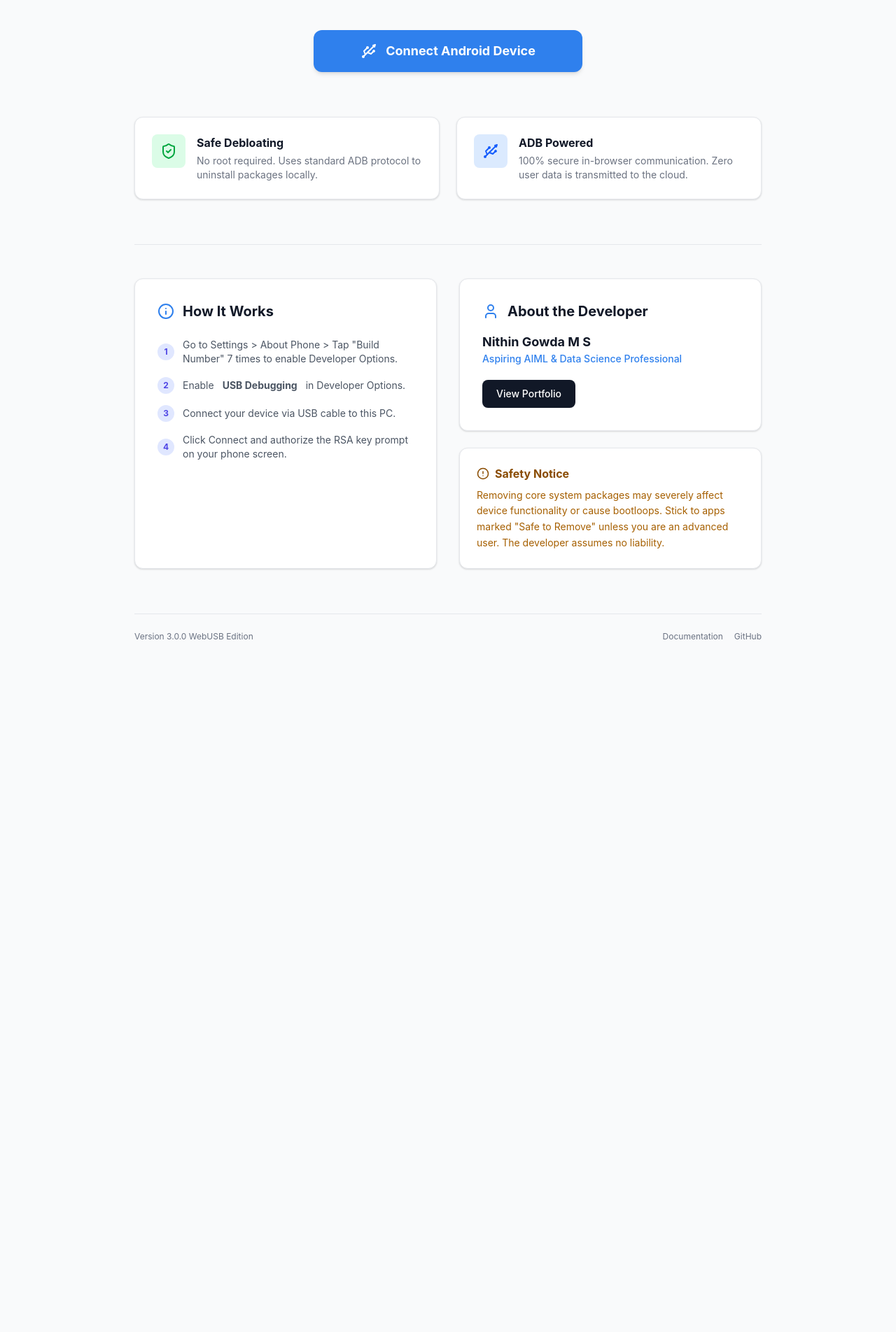
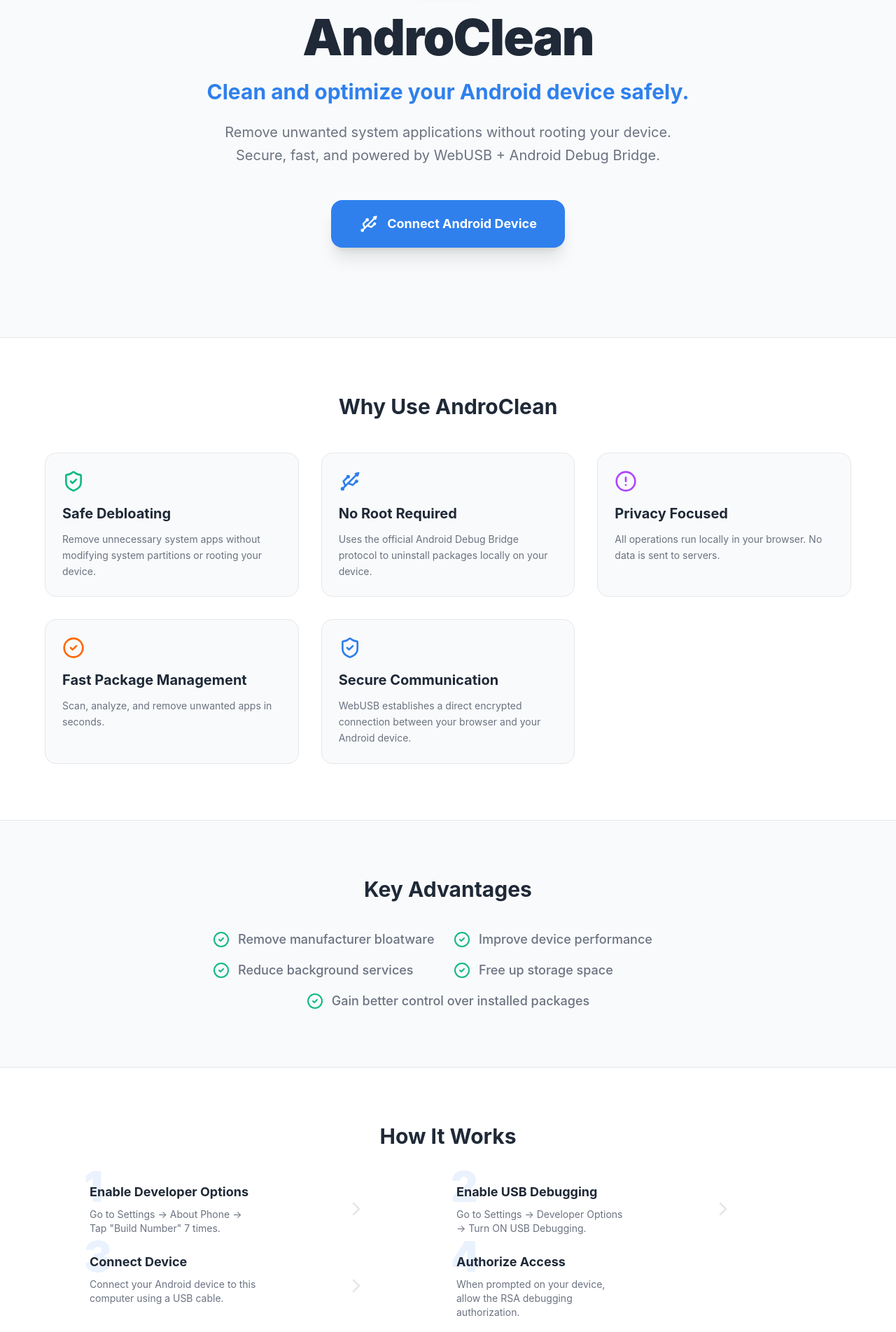
Before and after one commit to nithingowda381/androclean-app-debloater-, a React (Vite) app: page / in a window 1280 px wide. Shown: the part 336-2240 px from the top of the page at 70% size. Before the commit the page ends 1326 px from the top, so only its background shows below. Built offline with nearby package versions, Linux system fonts and the light colour scheme; what @yume-chan/adb-credential-web would draw is missing.

Commit message:
first commit

```diff
--- a/src/components/WelcomeScreen.tsx
+++ b/src/components/WelcomeScreen.tsx
@@ -1,4 +1,4 @@
-import { Usb, ShieldCheck, AlertCircle, Info, User } from 'lucide-react';
+import { Usb, ShieldCheck, AlertCircle, Info, User, CheckCircle2, ChevronRight, Github, BookOpen, HeartHandshake } from 'lucide-react';
 
 interface WelcomeScreenProps {
     onConnect: () => void;
@@ -8,134 +8,197 @@
 
 export function WelcomeScreen({ onConnect, connecting, error }: WelcomeScreenProps) {
     return (
-        <div className="min-h-screen bg-[var(--color-brand-background)] flex flex-col items-center p-6 md:p-12 relative overflow-x-hidden font-sans">
+        <div className="min-h-screen bg-[var(--color-brand-background)] flex flex-col font-sans text-[var(--color-brand-secondary)] overflow-x-hidden">
 
-            <div className="max-w-4xl w-full flex-1 flex flex-col relative z-10 pt-12">
+            {/* Navigation Bar */}
+            <nav className="w-full bg-[var(--color-brand-surface)] border-b border-[var(--color-brand-border)] sticky top-0 z-50">
+                <div className="max-w-6xl mx-auto px-6 h-16 flex items-center justify-between">
+                    <div className="flex items-center gap-3">
+                        <img src="/logo.jpg" alt="AndroClean Logo" className="w-8 h-8 rounded" />
+                        <span className="font-bold text-lg">AndroClean</span>
+                    </div>
+                    <div className="hidden md:flex items-center gap-6 text-sm font-medium text-[var(--color-brand-muted)]">
+                        <a href="#" className="hover:text-[var(--color-brand-primary)] transition-colors">Home</a>
+                        <a href="https://github.com/nithingowda381/androclean-app-debloater-.git" target="_blank" rel="noopener noreferrer" className="hover:text-[var(--color-brand-primary)] transition-colors">Documentation</a>
+                        <a href="https://github.com/nithingowda381/" target="_blank" rel="noopener noreferrer" className="hover:text-[var(--color-brand-primary)] transition-colors">GitHub</a>
+                    </div>
+                </div>
+            </nav>
 
-                {/* Header Section */}
-                <div className="text-center mb-16 px-4">
-                    <div className="inline-flex items-center justify-center mb-6">
-                        <img src="/logo.jpg" alt="AndroClean Logo" className="w-24 h-24 object-contain rounded-2xl shadow-sm bg-white p-2" />
-                    </div>
-                    <h1 className="text-4xl md:text-5xl font-black mb-4 text-[#111827] tracking-tight">
-                        AndroClean
-                    </h1>
-                    <p className="text-[#6B7280] text-lg max-w-2xl mx-auto leading-relaxed">
-                        Remove unwanted system apps safely without rooting your Android device. Secure, fast, and driven by WebUSB technology.
+            <main className="flex-1 flex flex-col items-center">
+
+                {/* Hero Section */}
+                <section className="w-full max-w-4xl px-6 py-20 md:py-32 text-center flex flex-col items-center">
+                    <img src="/logo.jpg" alt="AndroClean Logo" className="w-32 h-32 rounded-3xl shadow-lg mb-8" />
+                    <h1 className="text-5xl md:text-7xl font-black mb-6 tracking-tight">AndroClean</h1>
+                    <h2 className="text-2xl md:text-3xl font-bold text-[var(--color-brand-primary)] mb-6">
+                        Clean and optimize your Android device safely.
+                    </h2>
+                    <p className="text-lg md:text-xl text-[var(--color-brand-muted)] max-w-2xl leading-relaxed mb-12">
+                        Remove unwanted system applications without rooting your device. Secure, fast, and powered by WebUSB + Android Debug Bridge.
                     </p>
 
-                    {error && (
-                        <div className="mt-8 bg-red-50 border border-red-200 text-red-700 p-4 rounded-xl flex items-center justify-center gap-3 w-full max-w-2xl mx-auto">
-                            <AlertCircle size={20} className="shrink-0" />
-                            <span className="text-sm font-medium">{error}</span>
-                        </div>
-                    )}
-
-                    <div className="mt-10 max-w-sm mx-auto">
                     <button
                         onClick={onConnect}
                         disabled={connecting}
-                            className="w-full bg-[#2F80ED] hover:bg-[#2563EB] text-white font-bold text-lg px-8 py-4 rounded-xl transition-all shadow-md hover:shadow-lg disabled:opacity-50 disabled:cursor-not-allowed flex items-center justify-center gap-3"
+                        className="bg-[var(--color-brand-primary)] hover:bg-blue-600 text-white font-bold text-lg px-10 py-5 rounded-2xl transition-all shadow-xl hover:shadow-2xl hover:-translate-y-1 disabled:opacity-50 disabled:cursor-not-allowed disabled:transform-none flex items-center gap-3"
                     >
                         {connecting ? (
-                                <>
-                                    <div className="w-5 h-5 border-2 border-white/30 border-t-white rounded-full animate-spin"></div>
-                                    Connecting...
-                                </>
+                            <><div className="w-6 h-6 border-3 border-white/30 border-t-white rounded-full animate-spin"></div> Connecting...</>
                         ) : (
-                                <>
-                                    <Usb size={24} />
-                                    Connect Android Device
-                                </>
+                            <><Usb size={28} /> Connect Android Device</>
                         )}
                     </button>
+                    {error && (
+                        <div className="mt-6 text-red-500 font-medium flex items-center gap-2 bg-red-500/10 px-4 py-2 rounded-lg">
+                            <AlertCircle size={18} /> {error}
                         </div>
+                    )}
+                </section>
+
+                {/* Why Use AndroClean */}
+                <section className="w-full bg-[var(--color-brand-surface)] border-y border-[var(--color-brand-border)] py-20 px-6">
+                    <div className="max-w-6xl mx-auto">
+                        <h2 className="text-3xl font-bold mb-12 text-center">Why Use AndroClean</h2>
+                        <div className="grid grid-cols-1 md:grid-cols-2 lg:grid-cols-3 gap-8">
+                            <div className="p-6 bg-[var(--color-brand-background)] rounded-2xl border border-[var(--color-brand-border)]">
+                                <ShieldCheck className="text-[var(--color-brand-success)] mb-4" size={32} />
+                                <h3 className="text-xl font-bold mb-3">Safe Debloating</h3>
+                                <p className="text-[var(--color-brand-muted)] text-sm leading-relaxed">Remove unnecessary system apps without modifying system partitions or rooting your device.</p>
                             </div>
-
-                {/* Features Grid */}
-                <div className="grid grid-cols-1 md:grid-cols-2 gap-6 mb-16">
-                    <div className="surface-panel p-6 flex items-start gap-4">
-                        <div className="bg-green-100 text-green-600 p-3 rounded-lg"><ShieldCheck size={24} /></div>
-                        <div>
-                            <h3 className="font-bold text-[#111827] mb-1">Safe Debloating</h3>
-                            <p className="text-sm text-[#6B7280]">No root required. Uses standard ADB protocol to uninstall packages locally.</p>
+                            <div className="p-6 bg-[var(--color-brand-background)] rounded-2xl border border-[var(--color-brand-border)]">
+                                <Usb className="text-[var(--color-brand-primary)] mb-4" size={32} />
+                                <h3 className="text-xl font-bold mb-3">No Root Required</h3>
+                                <p className="text-[var(--color-brand-muted)] text-sm leading-relaxed">Uses the official Android Debug Bridge protocol to uninstall packages locally on your device.</p>
                             </div>
+                            <div className="p-6 bg-[var(--color-brand-background)] rounded-2xl border border-[var(--color-brand-border)]">
+                                <AlertCircle className="text-purple-500 mb-4" size={32} />
+                                <h3 className="text-xl font-bold mb-3">Privacy Focused</h3>
+                                <p className="text-[var(--color-brand-muted)] text-sm leading-relaxed">All operations run locally in your browser. No data is sent to servers.</p>
                             </div>
-                    <div className="surface-panel p-6 flex items-start gap-4">
-                        <div className="bg-blue-100 text-blue-600 p-3 rounded-lg"><Usb size={24} /></div>
-                        <div>
-                            <h3 className="font-bold text-[#111827] mb-1">ADB Powered</h3>
-                            <p className="text-sm text-[#6B7280]">100% secure in-browser communication. Zero user data is transmitted to the cloud.</p>
+                            <div className="p-6 bg-[var(--color-brand-background)] rounded-2xl border border-[var(--color-brand-border)]">
+                                <CheckCircle2 className="text-orange-500 mb-4" size={32} />
+                                <h3 className="text-xl font-bold mb-3">Fast Package Management</h3>
+                                <p className="text-[var(--color-brand-muted)] text-sm leading-relaxed">Scan, analyze, and remove unwanted apps in seconds.</p>
+                            </div>
+                            <div className="p-6 bg-[var(--color-brand-background)] rounded-2xl border border-[var(--color-brand-border)]">
+                                <ShieldCheck className="text-[var(--color-brand-primary)] mb-4" size={32} />
+                                <h3 className="text-xl font-bold mb-3">Secure Communication</h3>
+                                <p className="text-[var(--color-brand-muted)] text-sm leading-relaxed">WebUSB establishes a direct encrypted connection between your browser and your Android device.</p>
                             </div>
                         </div>
                     </div>
+                </section>
 
-                {/* Info Sections */}
-                <div className="grid grid-cols-1 lg:grid-cols-2 gap-8 w-full border-t border-gray-200 pt-12 items-stretch">
+                {/* Key Advantages */}
+                <section className="w-full max-w-4xl mx-auto py-20 px-6">
+                    <h2 className="text-3xl font-bold mb-10 text-center">Key Advantages</h2>
+                    <ul className="grid grid-cols-1 sm:grid-cols-2 gap-4 max-w-2xl mx-auto text-lg font-medium text-[var(--color-brand-muted)]">
+                        <li className="flex items-center gap-3"><CheckCircle2 className="text-[var(--color-brand-success)]" size={24} /> Remove manufacturer bloatware</li>
+                        <li className="flex items-center gap-3"><CheckCircle2 className="text-[var(--color-brand-success)]" size={24} /> Improve device performance</li>
+                        <li className="flex items-center gap-3"><CheckCircle2 className="text-[var(--color-brand-success)]" size={24} /> Reduce background services</li>
+                        <li className="flex items-center gap-3"><CheckCircle2 className="text-[var(--color-brand-success)]" size={24} /> Free up storage space</li>
+                        <li className="flex items-center gap-3 sm:col-span-2 sm:mx-auto"><CheckCircle2 className="text-[var(--color-brand-success)]" size={24} /> Gain better control over installed packages</li>
+                    </ul>
+                </section>
 
-                    {/* How it Works */}
-                    <div className="surface-panel p-8">
-                        <div className="flex items-center gap-3 mb-6">
-                            <Info className="text-[#2F80ED]" size={24} />
-                            <h2 className="text-xl font-bold text-[#111827]">How It Works</h2>
+                {/* How It Works */}
+                <section className="w-full bg-[var(--color-brand-surface)] border-y border-[var(--color-brand-border)] py-20 px-6">
+                    <div className="max-w-5xl mx-auto">
+                        <h2 className="text-3xl font-bold mb-12 text-center">How It Works</h2>
+                        <div className="grid grid-cols-1 md:grid-cols-4 gap-6">
+                            <div className="relative">
+                                <div className="text-6xl font-black text-[var(--color-brand-primary)]/10 absolute -top-6 -left-2 z-0">1</div>
+                                <div className="relative z-10">
+                                    <h3 className="font-bold text-lg mb-2">Enable Developer Options</h3>
+                                    <p className="text-sm text-[var(--color-brand-muted)]">Go to Settings → About Phone → Tap "Build Number" 7 times.</p>
                                 </div>
-                        <ol className="space-y-4 text-sm text-[#4B5563]">
-                            <li className="flex gap-3 items-center">
-                                <span className="flex-shrink-0 w-6 h-6 rounded-full bg-[#E0E7FF] text-[#4F46E5] flex items-center justify-center font-bold text-xs">1</span>
-                                Go to Settings &gt; About Phone &gt; Tap "Build Number" 7 times to enable Developer Options.
+                            </div>
+                            <div className="hidden md:flex items-center justify-center text-[var(--color-brand-border)]"><ChevronRight size={32} /></div>
+
+                            <div className="relative">
+                                <div className="text-6xl font-black text-[var(--color-brand-primary)]/10 absolute -top-6 -left-2 z-0">2</div>
+                                <div className="relative z-10">
+                                    <h3 className="font-bold text-lg mb-2">Enable USB Debugging</h3>
+                                    <p className="text-sm text-[var(--color-brand-muted)]">Go to Settings → Developer Options → Turn ON USB Debugging.</p>
+                                </div>
+                            </div>
+                            <div className="hidden md:flex items-center justify-center text-[var(--color-brand-border)]"><ChevronRight size={32} /></div>
+
+                            <div className="relative">
+                                <div className="text-6xl font-black text-[var(--color-brand-primary)]/10 absolute -top-6 -left-2 z-0">3</div>
+                                <div className="relative z-10">
+                                    <h3 className="font-bold text-lg mb-2">Connect Device</h3>
+                                    <p className="text-sm text-[var(--color-brand-muted)]">Connect your Android device to this computer using a USB cable.</p>
+                                </div>
+                            </div>
+                            <div className="hidden md:flex items-center justify-center text-[var(--color-brand-border)]"><ChevronRight size={32} /></div>
+
+                            <div className="relative">
+                                <div className="text-6xl font-black text-[var(--color-brand-primary)]/10 absolute -top-6 -left-2 z-0">4</div>
+                                <div className="relative z-10">
+                                    <h3 className="font-bold text-lg mb-2">Authorize Access</h3>
+                                    <p className="text-sm text-[var(--color-brand-muted)]">When prompted on your device, allow the RSA debugging authorization.</p>
+                                </div>
+                            </div>
+                        </div>
+                    </div>
+                </section>
+
+                {/* Safety Information */}
+                <section className="w-full max-w-4xl mx-auto py-20 px-6">
+                    <div className="bg-orange-500/10 border border-orange-500/20 rounded-3xl p-8 md:p-12 text-center">
+                        <AlertCircle className="text-orange-500 w-16 h-16 mx-auto mb-6" />
+                        <h2 className="text-3xl font-bold mb-6 text-orange-600 dark:text-orange-400">Safety Information</h2>
+                        <ul className="space-y-4 text-orange-700 dark:text-orange-300 font-medium text-lg max-w-2xl mx-auto text-left">
+                            <li className="flex items-start gap-3">
+                                <AlertCircle className="shrink-0 mt-1" size={20} />
+                                <span>Removing certain system applications may affect device functionality.</span>
                             </li>
-                            <li className="flex gap-3 items-center">
-                                <span className="flex-shrink-0 w-6 h-6 rounded-full bg-[#E0E7FF] text-[#4F46E5] flex items-center justify-center font-bold text-xs">2</span>
-                                Enable <b>USB Debugging</b> in Developer Options.
+                            <li className="flex items-start gap-3">
+                                <AlertCircle className="shrink-0 mt-1" size={20} />
+                                <span>Only remove applications labeled "Safe to Remove" unless you fully understand the consequences.</span>
                             </li>
-                            <li className="flex gap-3 items-center">
-                                <span className="flex-shrink-0 w-6 h-6 rounded-full bg-[#E0E7FF] text-[#4F46E5] flex items-center justify-center font-bold text-xs">3</span>
-                                Connect your device via USB cable to this PC.
+                            <li className="flex items-start gap-3">
+                                <AlertCircle className="shrink-0 mt-1" size={20} />
+                                <span>Always review package details before uninstalling.</span>
                             </li>
-                            <li className="flex gap-3 items-center">
-                                <span className="flex-shrink-0 w-6 h-6 rounded-full bg-[#E0E7FF] text-[#4F46E5] flex items-center justify-center font-bold text-xs">4</span>
-                                Click Connect and authorize the RSA key prompt on your phone screen.
-                            </li>
-                        </ol>
+                        </ul>
                     </div>
+                </section>
 
-                    {/* Developer Info & Safety */}
-                    <div className="flex flex-col gap-6">
-                        <div className="surface-panel p-8 flex-1">
-                            <div className="flex items-center gap-3 mb-4">
-                                <User className="text-[#2F80ED]" size={24} />
-                                <h2 className="text-xl font-bold text-[#111827]">About the Developer</h2>
+                {/* Developer Info */}
+                <section className="w-full bg-[var(--color-brand-surface)] border-t border-[var(--color-brand-border)] py-20 px-6">
+                    <div className="max-w-4xl mx-auto flex flex-col md:flex-row items-center gap-12">
+                        <div className="w-32 h-32 rounded-full bg-[var(--color-brand-primary)]/10 flex items-center justify-center shrink-0">
+                            <User size={64} className="text-[var(--color-brand-primary)]" />
                         </div>
-                            <h3 className="text-lg font-bold text-[#111827]">Nithin Gowda M S</h3>
-                            <p className="text-sm font-medium text-[#2F80ED] mb-3">Aspiring AIML & Data Science Professional</p>
-                            <a
-                                href="https://v0-portfolio-website-clone-opal.vercel.app/"
-                                target="_blank"
-                                rel="noopener noreferrer"
-                                className="inline-block mt-2 text-sm font-medium text-white bg-[#111827] hover:bg-[#374151] px-5 py-2.5 rounded-lg transition-colors"
-                            >
-                                View Portfolio
-                            </a>
-                        </div>
-
-                        <div className="surface-panel bg-yellow-50/50 border-yellow-200 p-6">
-                            <h4 className="text-yellow-800 font-bold mb-2 flex items-center gap-2">
-                                <AlertCircle size={18} /> Safety Notice
-                            </h4>
-                            <p className="text-sm text-yellow-700 leading-relaxed">
-                                Removing core system packages may severely affect device functionality or cause bootloops. Stick to apps marked "Safe to Remove" unless you are an advanced user. The developer assumes no liability.
+                        <div>
+                            <h2 className="text-3xl font-bold mb-2">About the Developer</h2>
+                            <h3 className="text-xl font-medium text-[var(--color-brand-primary)] mb-6">Nithin Gowda M S</h3>
+                            <p className="text-[var(--color-brand-muted)] leading-relaxed mb-6">
+                                Nithin Gowda M S is an Artificial Intelligence and Machine Learning engineering student focused on building practical software tools that combine system optimization, security, and modern web technologies.
+                            </p>
+                            <p className="text-[var(--color-brand-muted)] leading-relaxed mb-8">
+                                AndroClean was created to provide a safe, accessible, and privacy-focused method for managing and removing unnecessary Android system applications without requiring root access.
                             </p>
                         </div>
                     </div>
+                </section>
 
+            </main>
+
+            {/* Footer */}
+            <footer className="w-full border-t border-[var(--color-brand-border)] bg-[var(--color-brand-background)] py-12 px-6 text-center text-sm text-[var(--color-brand-muted)]">
+                <div className="max-w-6xl mx-auto flex flex-col md:flex-row items-center justify-between gap-6">
+                    <div className="text-left font-medium">
+                        <p className="text-[var(--color-brand-secondary)] font-bold mb-1">AndroClean v1.0</p>
+                        <p>Developed By Nithin</p>
                     </div>
+                    <div className="flex items-center gap-6 font-bold">
+                        <a href="https://github.com/nithingowda381/androclean-app-debloater-.git" target="_blank" rel="noopener noreferrer" className="flex items-center gap-2 hover:text-[var(--color-brand-primary)] transition-colors"><BookOpen size={16} /> Documentation</a>
+                        <a href="https://github.com/nithingowda381/" target="_blank" rel="noopener noreferrer" className="flex items-center gap-2 hover:text-[var(--color-brand-primary)] transition-colors"><Github size={16} /> GitHub</a>
                     </div>
-
-            <footer className="mt-16 w-full max-w-4xl border-t border-gray-200 pt-6 pb-6 flex flex-col sm:flex-row justify-between items-center text-xs text-gray-500 gap-4">
-                <p>Version 3.0.0 WebUSB Edition</p>
-                <div className="flex gap-4">
-                    <a href="https://github.com/nithingowda381/androclean-app-debloater-.git" target="_blank" rel="noopener noreferrer" className="hover:text-gray-900 transition-colors">Documentation</a>
-                    <a href="https://github.com/nithingowda381/" target="_blank" rel="noopener noreferrer" className="hover:text-gray-900 transition-colors">GitHub</a>
                 </div>
             </footer>
         </div>
```
Lines whose indentation alone changed are shown as unchanged.
